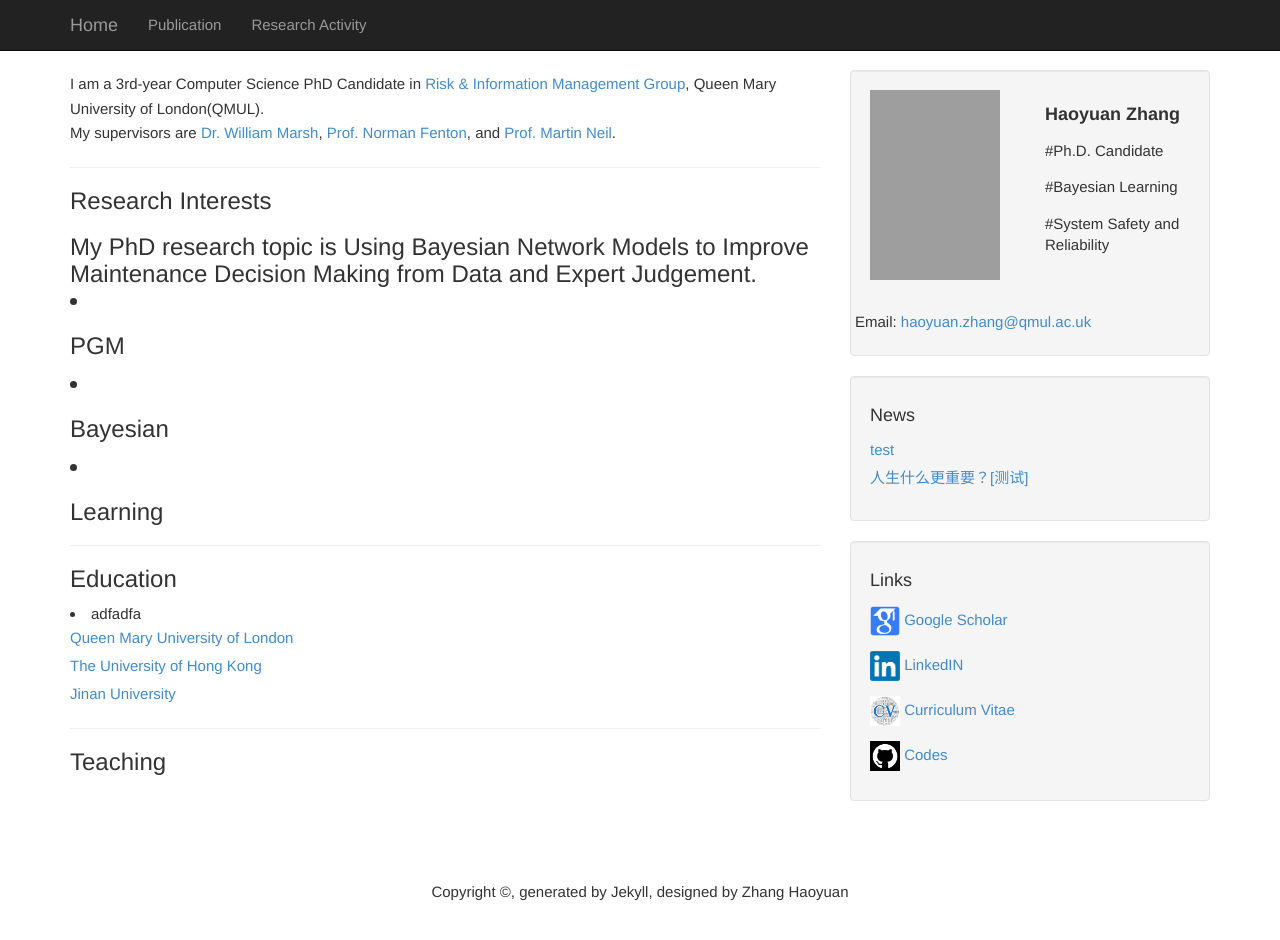
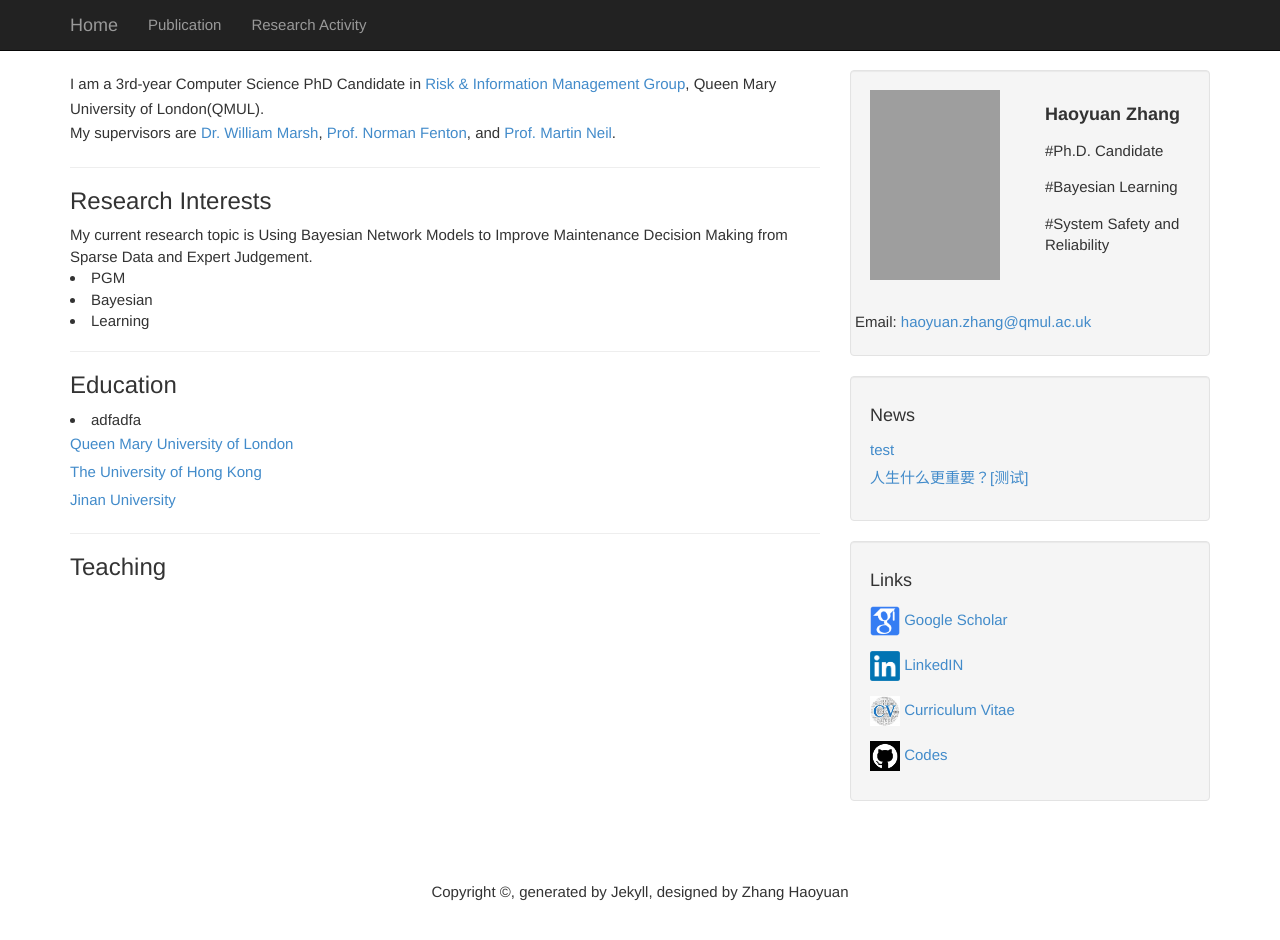
Before and after one commit to july0905/haoyuanzhang1990.github.io, a Jekyll site: the page built from index.html, in a window 1280 px wide and 953 px high. Shown: the top 940 px of the window. Built offline with Jekyll 4.4.1, drawn with Linux system fonts in a browser that asks for light colours; the list of posts is cut into pages by our own code; grey boxes are pictures that could not be loaded.

Commit message:
Update index.html

```diff
--- a/index.html
+++ b/index.html
@@ -10,11 +10,11 @@ My supervisors are <a href="http://www.eecs.qmul.ac.uk/~william/">Dr. William Ma
 </p>
 
 <hr>
-<h3>Research Interests<h3>
-My PhD research topic is Using Bayesian Network Models to Improve Maintenance Decision Making from Data and Expert Judgement.
-<li><h3>PGM</h4></li>
-<li><h3>Bayesian</h5></li>
-<li><h3>Learning</h3></li>
+<h3>Research Interests</h3>
+My current research topic is Using Bayesian Network Models to Improve Maintenance Decision Making from Sparse Data and Expert Judgement.
+<li>PGM</li>
+<li>Bayesian</li>
+<li>Learning</li>
 
 
 <hr>
```
